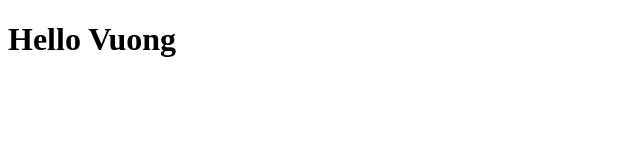
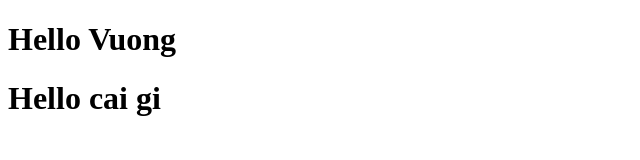
Before and after one commit to VanKhanh123/Lab04, a plain HTML site: page index.html in a window 1280 px wide. Shown: the whole page, without its empty margins (0-640 px from the left). Drawn offline with Linux system fonts and the light colour scheme.

Commit message:
sua file index.html

```diff
--- a/index.html
+++ b/index.html
@@ -6,5 +6,6 @@
 </head>
 <body>
     <h1>Hello Vuong</h1>
+    <h1>Hello cai gi</h1>
 </body>
 </html>
```
